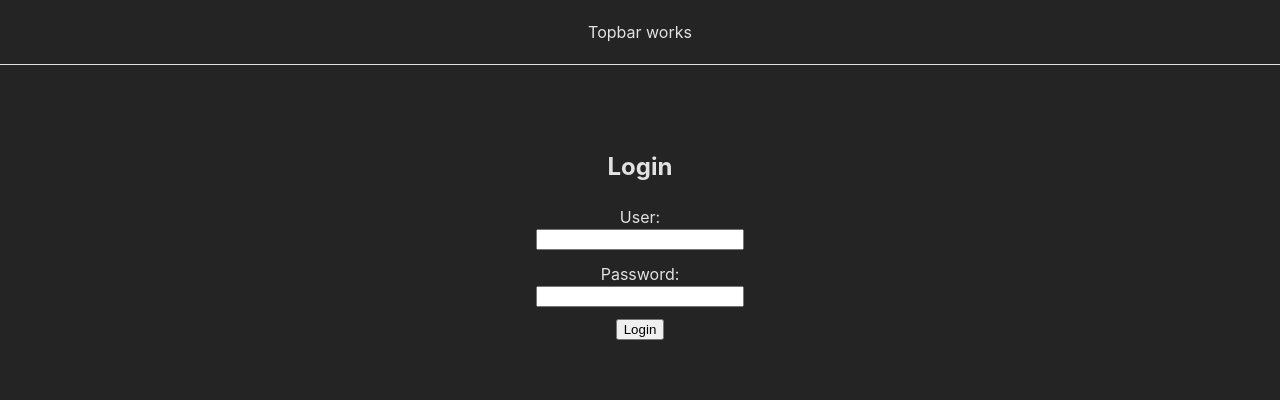
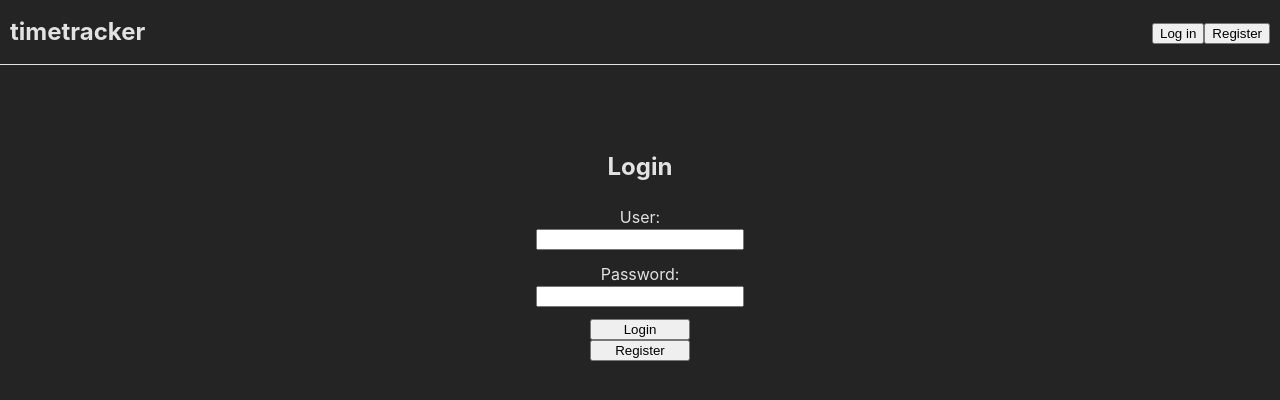
Before and after one commit to jeppeao/timetracker, a React (Vite) app: page / in a window 1280 px wide. Both pictures are taken after a click on the button "Login". Shown: the top 400 px of the page. Built offline with nearby package versions, Linux system fonts and the light colour scheme.

Commit message:
added userwidget and login and register navigation

```diff
--- a/src/App.tsx
+++ b/src/App.tsx
@@ -4,39 +4,16 @@ import * as tt from './services/timetracker_api';
 import Layout from './components/layout/layout';
 
 function App() {
-  // const [user, setUser] = useState<string | null>(null);
-  // const [formData, setFormData] = useState({
-  //   username: "",
-  //   password: ""
-  // })
+  const [user, setUser] = useState<string | null>(null);
 
-  // const loadUser = async () => {
-  //   tt.getUser().then((response:string) => setUser(response))
-  // }
 
-  // const handleChange = (event: React.ChangeEvent<HTMLInputElement>) => {
-  //   setFormData((prev) => ({
-  //     ...prev,
-  //     [event.target.name]: event.target.value
-  //   }))
-  // }
-  // const handleSubmit = (event: React.FormEvent<HTMLFormElement>) => {
-  //   event.preventDefault();
-  //   tt.register(formData.username, formData.password);
-  // }
+
   return (
-    <>
-    <Layout/>
-      {/* <div>app works, user: {user || "no user logged in"}</div>
-      <button onClick={() => tt.login('testUser', 'pass')}>Login</button>
-      <button onClick={tt.logout}>Logout</button>
-      <button onClick={loadUser}>getUser</button>
-      <form onSubmit={handleSubmit}>
-        <input type="text" name="username" placeholder="enter username" onChange={handleChange}/>
-        <input type="text" name="password" placeholder="enter password" onChange={handleChange}/>
-        <button type="submit">Register</button>
-      </form> */}
-    </>
+
+    <Layout
+      user={user}
+      setUser={setUser}
+    />
   )
 }
 
--- a/src/components/layout/layout.tsx
+++ b/src/components/layout/layout.tsx
@@ -11,7 +11,12 @@ enum Page {
   Register = "REGISTER"
 }
 
-const Layout = () => {
+interface LayoutProps {
+  user: string | null;
+  setUser: (username: string | null) => void;
+}
+
+const Layout = (props: LayoutProps) => {
   const [currentPage, setCurrentPage] = useState<Page>(Page.Landing);
 
   const goToLogin = () => {
@@ -19,7 +24,11 @@ const Layout = () => {
   }
 
   const goToRegister = () => {
-    setCurrentPage(Page.Register)
+    setCurrentPage(Page.Register);
+  }
+
+  const goToLanding = () => {
+    setCurrentPage(Page.Landing);
   }
 
   const showPage = (page: Page) => {
@@ -30,7 +39,10 @@ const Layout = () => {
           goToRegister={goToRegister}
         />
       case "LOGIN":
-        return <LoginView/>
+        return <LoginView
+          goToRegister={goToRegister}
+          setUser={props.setUser}
+        />
       case "REGISTER":
         return <RegisterView/>
     }
@@ -38,7 +50,13 @@ const Layout = () => {
 
   return (
     <div className={styles.container}>
-      <Topbar/>
+      <Topbar
+        goToLanding={goToLanding}
+        goToLogin={goToLogin}
+        goToRegister={goToRegister}
+        user={props.user}
+        setUser={props.setUser}
+      />
       { showPage(currentPage) }
     </div>
   )
--- a/src/components/loginView/loginView.module.css
+++ b/src/components/loginView/loginView.module.css
@@ -1,11 +1,20 @@
+.container {
+  display: flex;
+  flex-direction: column;
+  justify-content: center;
+  align-items: center;
+}
+
 form {
   display: flex;
   flex-direction: column;
   justify-content: center;
   align-items: center;
   margin-top: 5%;
-  margin-left: 50%;
-  transform: translate(-50%);
+}
+
+.button {
+  width: 100px;
 }
 
 input {
--- a/src/components/loginView/loginView.tsx
+++ b/src/components/loginView/loginView.tsx
@@ -3,7 +3,8 @@ import { login } from "../../services/timetracker_api"
 import { useState } from "react"
 
 interface LoginViewProps {
-  // login: (email:string, password: string) => void;
+  goToRegister: () => void;
+  setUser: (username: string | null) => void;
 }
 
 const LoginView = (props:LoginViewProps) => {
@@ -19,17 +20,21 @@ const handleChange = (event: React.ChangeEvent<HTMLInputElement>) => {
     [event.target.name]: event.target.value
   }))
 }
+
 const handleSubmit = (event: React.FormEvent<HTMLFormElement>) => {
   event.preventDefault();
-  console.log("hello")
-  console.log(formData)
   if (formData.username.length > 0 && formData.password.length > 0) {
     login(formData.username, formData.password)
-      .then(res => console.log(res))
+      .then(res => {
+        if (res.status === 200) {
+          props.setUser(formData.username);
+        }
+      })
   }
 }
 
   return (
+    <div className={styles.container}>
       <form className={styles.form} onSubmit={handleSubmit}>
       <h2>Login</h2>
         <label htmlFor="userInput">User:</label>
@@ -46,8 +51,16 @@ const handleSubmit = (event: React.FormEvent<HTMLFormElement>) => {
           type="text"
           onChange={handleChange}
         />
-      <button type="submit">Login</button>
+        <button
+          type="submit"
+          className={styles.button}
+        >Login</button>
       </form>
+      <button
+        onClick={props.goToRegister}
+        className={styles.button}
+      >Register</button>
+    </div>
   )
 }
 
--- a/src/components/registerView/registerView.tsx
+++ b/src/components/registerView/registerView.tsx
@@ -1,13 +1,52 @@
 import styles from "./registerView.module.css"
+import { register } from "../../services/timetracker_api"
+import { useState } from "react"
 
 interface RegisterViewProps {
   // login: (email:string, password: string) => void;
 }
 
-const RegisterView = (props:RegisterViewProps) => {
+const RegisterView = (props: RegisterViewProps) => {
+
+  const [formData, setFormData] = useState({
+    username: "",
+    password: ""
+  })
+
+const handleChange = (event: React.ChangeEvent<HTMLInputElement>) => {
+  setFormData((prev) => ({
+    ...prev,
+    [event.target.name]: event.target.value
+  }))
+}
+
+const handleSubmit = (event: React.FormEvent<HTMLFormElement>) => {
+  event.preventDefault();
+  if (formData.username.length > 0 && formData.password.length > 0) {
+    register(formData.username, formData.password)
+      .then(res => console.log(res))
+  }
+}
 
   return (
-<div>registerView component works</div>
+    <form className={styles.form} onSubmit={handleSubmit}>
+    <h2>Register</h2>
+      <label htmlFor="userInput">User:</label>
+      <input
+        className={ styles.input }
+        name="username"
+        type="text"
+        onChange={handleChange}
+      />
+      <label htmlFor="passwordInput">Password:</label>
+      <input
+        className={ styles.input }
+        name="password"
+        type="text"
+        onChange={handleChange}
+      />
+      <button type="submit">Register</button>
+    </form>
   )
 }
 
--- a/src/components/topbar/topbar.module.css
+++ b/src/components/topbar/topbar.module.css
@@ -3,6 +3,18 @@
   height: 64px;
   border-bottom: 1px solid var(--color-fg-main);
   display: flex;
-  justify-content: center;
+  justify-content: space-between;
   align-items: center;
 }
+
+.titlebox {
+  padding-left: 10px;
+}
+
+.titlebox:hover {
+  cursor: pointer;
+}
+
+.userbox {
+  padding-right: 10px;
+}
--- a/src/components/topbar/topbar.tsx
+++ b/src/components/topbar/topbar.tsx
@@ -1,8 +1,35 @@
 import styles from './topbar.module.css'
+import UserWidget from '../userWidget/userWidget';
 
-const Topbar = () => {
+interface TopbarProps {
+  goToLanding: () => void;
+  goToRegister: () => void;
+  goToLogin: () => void;
+  user: string | null;
+  setUser: (user: string | null) => void;
+}
+
+const Topbar = (props: TopbarProps) => {
   return (
-    <div className={styles.container}>Topbar works</div>
+    <div className={styles.container}>
+      <div className={styles.titlebox} onClick={props.goToLanding}>
+        <h2>timetracker</h2>
+      </div>
+      <div className={styles.userbox}>
+        {
+          props.user ?
+            <UserWidget
+              user={props.user}
+              setUser={props.setUser}
+            /> :
+          <div>
+            <button onClick={props.goToLogin}>Log in</button>
+            <button onClick={props.goToRegister}>Register</button>
+          </div>
+
+        }
+      </div>
+    </div>
   )
 }
 
--- /dev/null
+++ b/src/components/userWidget/userWidget.module.css
@@ -0,0 +1,8 @@
+.optionsmenu {
+  position: absolute;
+  right: 10px;
+  background-color: var(--color-fg-main);
+  padding: 10px;
+  border-radius: 5px;
+
+}
--- /dev/null
+++ b/src/components/userWidget/userWidget.tsx
@@ -0,0 +1,38 @@
+import styles from "./userWidget.module.css";
+import { logout } from '../../services/timetracker_api';
+import { useState } from "react";
+
+interface UserWidgetProps {
+  user: string | null;
+  setUser: (user:string | null) => void;
+}
+
+const UserWidget = (props: UserWidgetProps) => {
+
+  const [isOpen, setIsOpen] = useState(false);
+
+  const toggleMenu = () => {
+    setIsOpen(isOpen => !isOpen);
+  }
+
+  const handleLogout = () => {
+    logout();
+    props.setUser(null);
+  }
+
+  const userOptions = () => {
+    return (
+      <div className={styles.optionsmenu}>
+        <button onClick={handleLogout}>Logout</button>
+      </div>
+    )
+  }
+  return (
+    <>
+      <button onClick={toggleMenu}>{props.user}</button>
+      {isOpen ? userOptions() : false}
+    </>
+  )
+}
+
+export default UserWidget;
--- a/src/services/timetracker_api.ts
+++ b/src/services/timetracker_api.ts
@@ -7,8 +7,7 @@ const fetcher = async (url: string, options = {}) => {
 
   const fetchOptions = {...defaultOptions, ...options};
   const response = await fetch (url, fetchOptions);
-  const text = await (response.text())
-  return text;
+  return response;
 }
 
 const getUser = () => {
@@ -23,7 +22,7 @@ const getUser = () => {
 const login = (userName: string, password: string) => {
   const options = {
     headers: {"Content-Type": "application/json"},
-    body: JSON.stringify({userName: 'newguy', password: 'hello'})
+    body: JSON.stringify({userName: userName, password: password})
   }
 
   return fetcher(
@@ -35,9 +34,6 @@ const login = (userName: string, password: string) => {
 const logout = () => {
   return fetcher('https://localhost:8443/logout')
 }
-// const getUser = () => {
-//   return fetcher('https://130.61.61.87/db');
-// }
 
 const register = async (userName: string, password: string) => {
   const options = {
@@ -55,5 +51,5 @@ export {
   getUser,
   login,
   logout,
-  register
+  register,
 }
```
Lines whose indentation alone changed are shown as unchanged.
